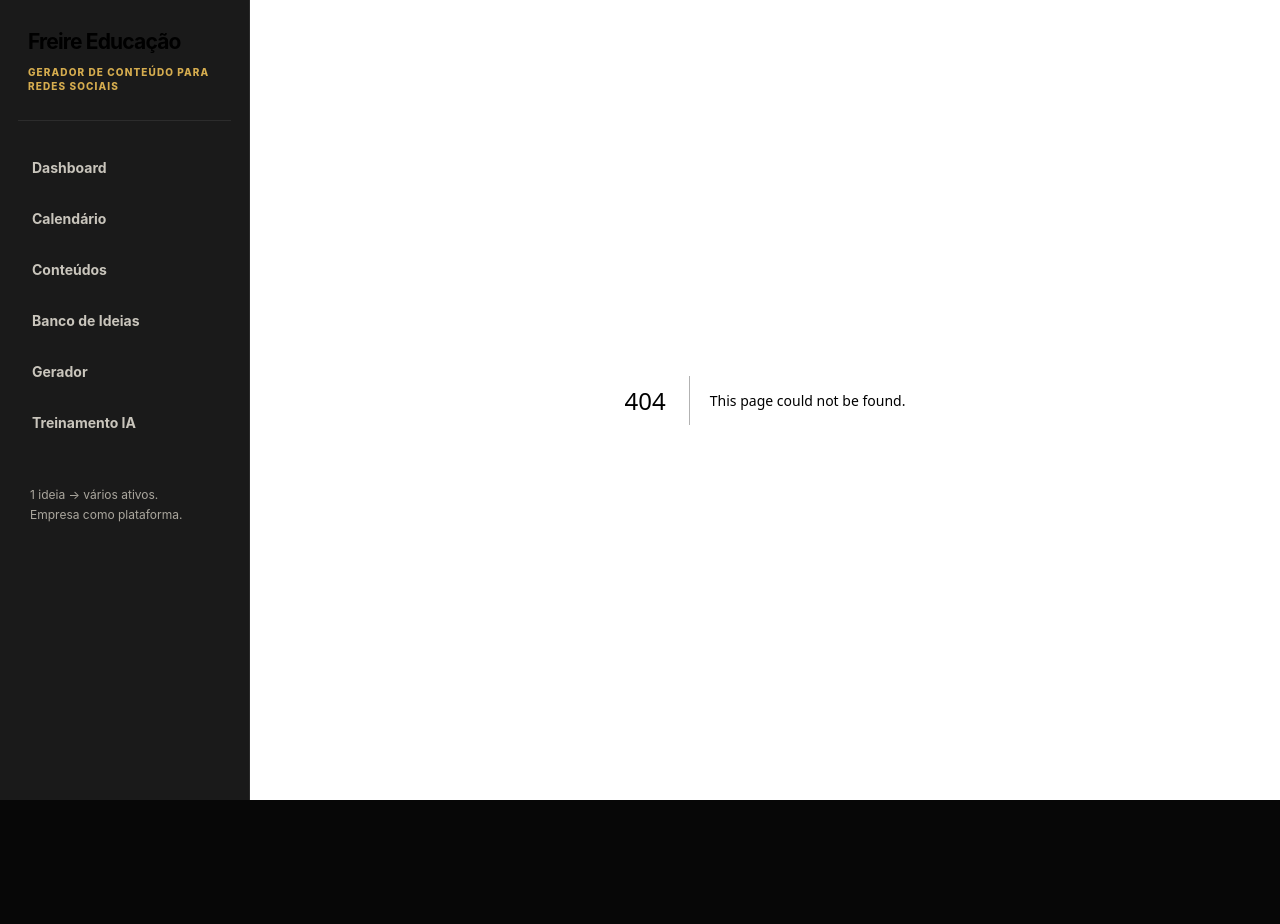
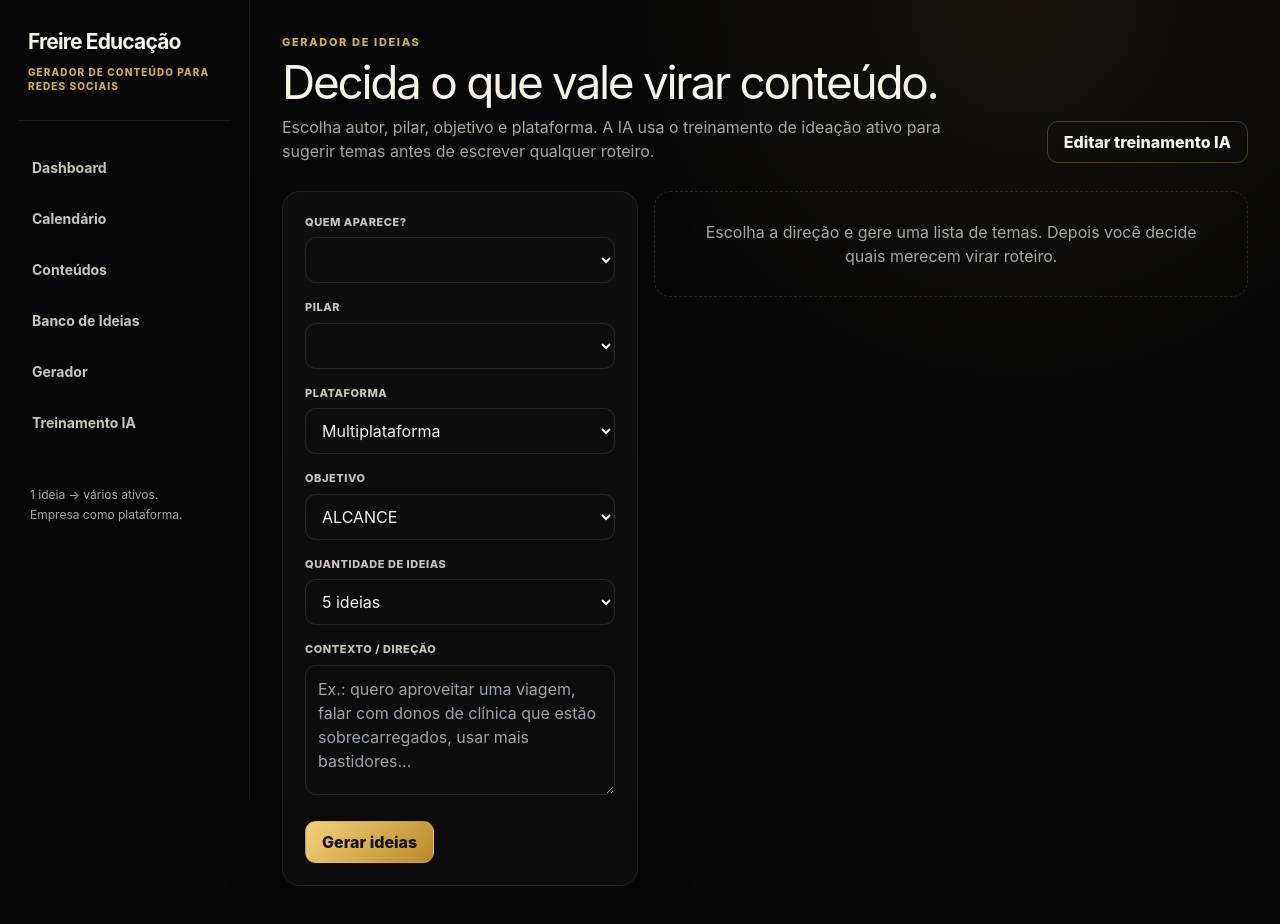
Before and after one commit to lluisalberto94-web/lp-1-mes-em-1-dia, a Next.js app: page /gerador-ideias in a window 1280 px wide. Before the commit this address had no page. Shown: the top 924 px of the page. Before the commit the page ends 800 px from the top, so only its background shows below. Built offline with nearby package versions, Linux system fonts and the light colour scheme.

Commit message:
feat: add idea generator page

```diff
--- /dev/null
+++ b/app/gerador-ideias/page.tsx
@@ -0,0 +1,15 @@
+import { IdeaGenerator } from '@/components/IdeaGenerator';
+
+export default function IdeaGeneratorPage(){
+  return <div className="content">
+    <div className="page-head">
+      <div>
+        <div className="eyebrow">Gerador de Ideias</div>
+        <h1>Decida o que vale virar conteúdo.</h1>
+        <p>Escolha autor, pilar, objetivo e plataforma. A IA usa o treinamento de ideação ativo para sugerir temas antes de escrever qualquer roteiro.</p>
+      </div>
+      <a className="button secondary" href="/treinamento-ia">Editar treinamento IA</a>
+    </div>
+    <IdeaGenerator/>
+  </div>;
+}
```
